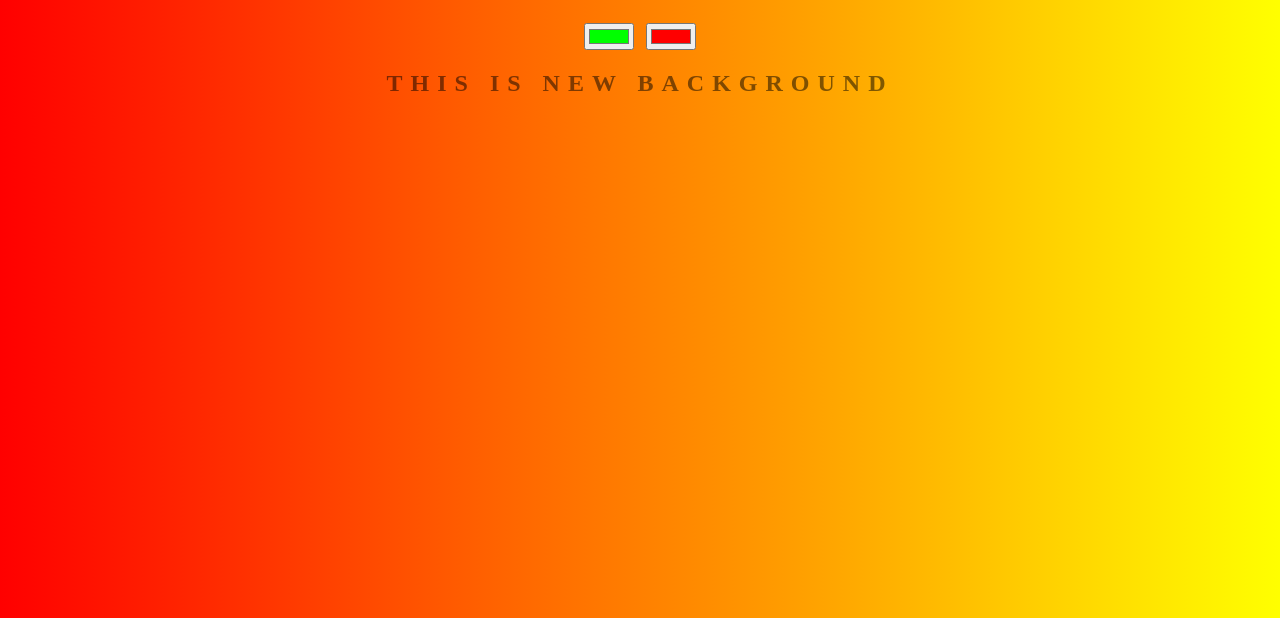
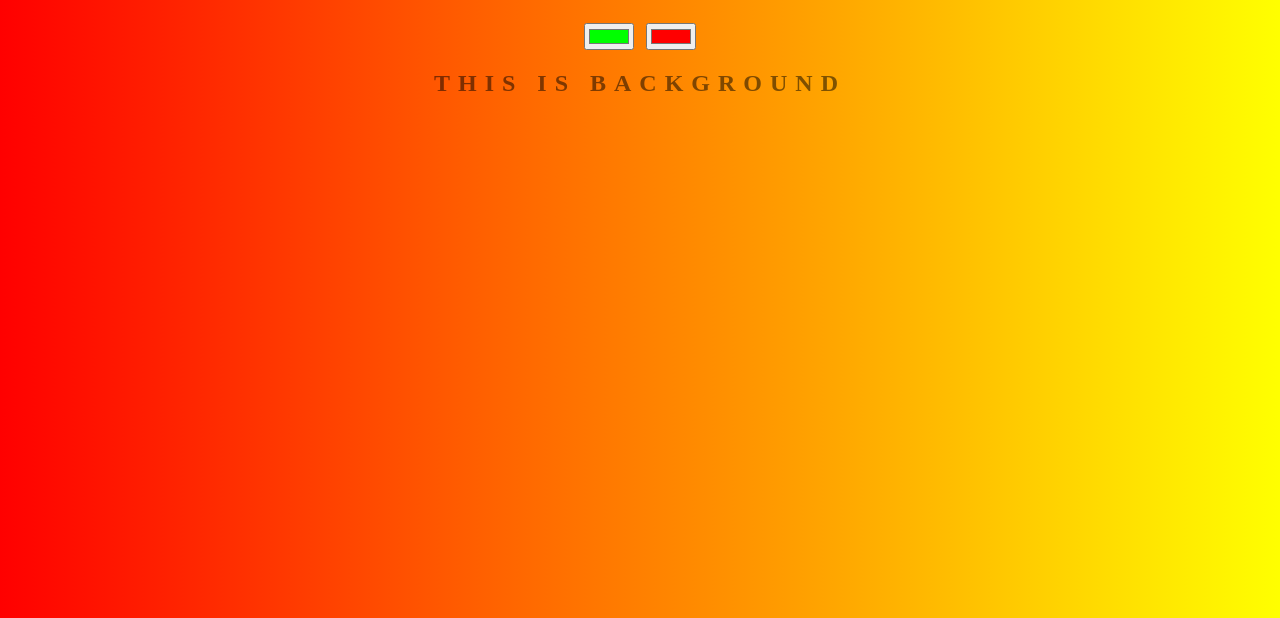
Before and after one commit to shahriar-parhizkarnia/background-generator, a plain HTML site: page index.html in a window 1280 px wide. Shown: the part 182-800 px from the top of the page. Drawn offline with Linux system fonts and the light colour scheme.

Commit message:
thats good

```diff
--- a/index.html
+++ b/index.html
@@ -8,7 +8,7 @@
 	<h1>Background Generator</h1>
 	<input class="color1" type="color" name="color1" value="#00ff00">
 	<input class="color2" type="color" name="color2" value="#ff0000">
-	<h2>this is new background</h2>
+	<h2>this is background</h2>
 	<h3></h3>
 	<script type="text/javascript" src="script.js"></script>
 </body>
```
